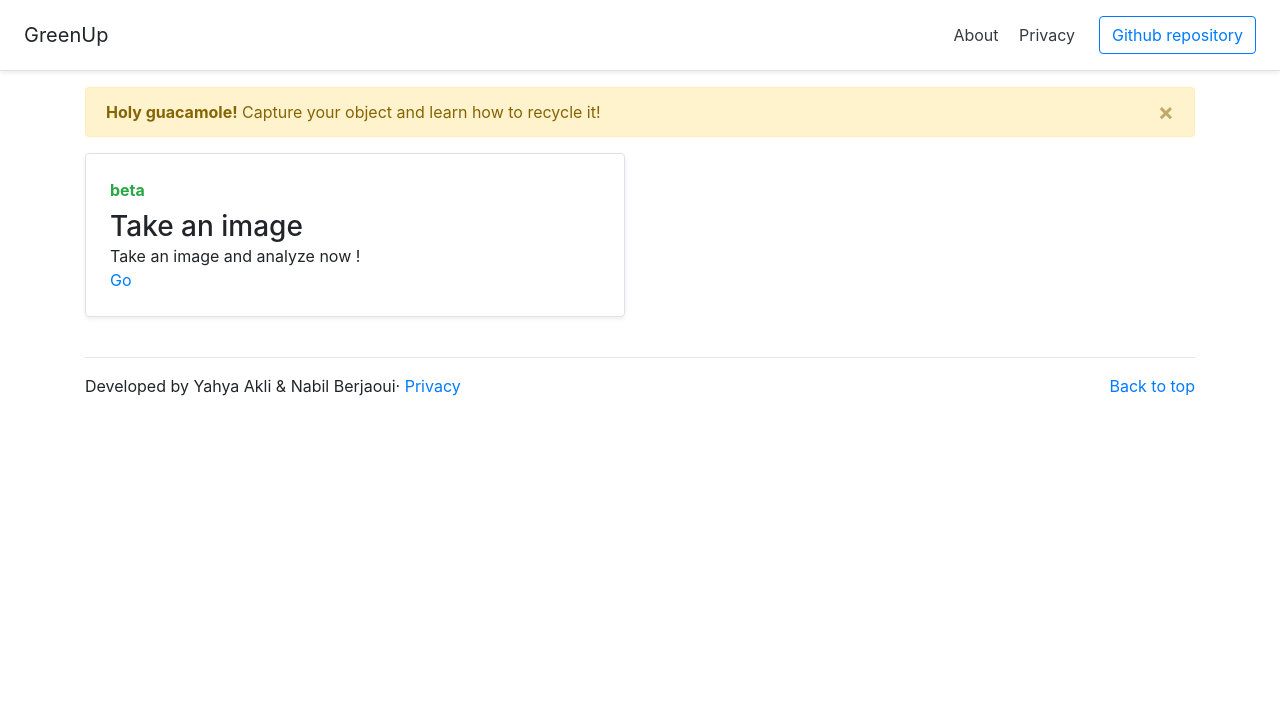
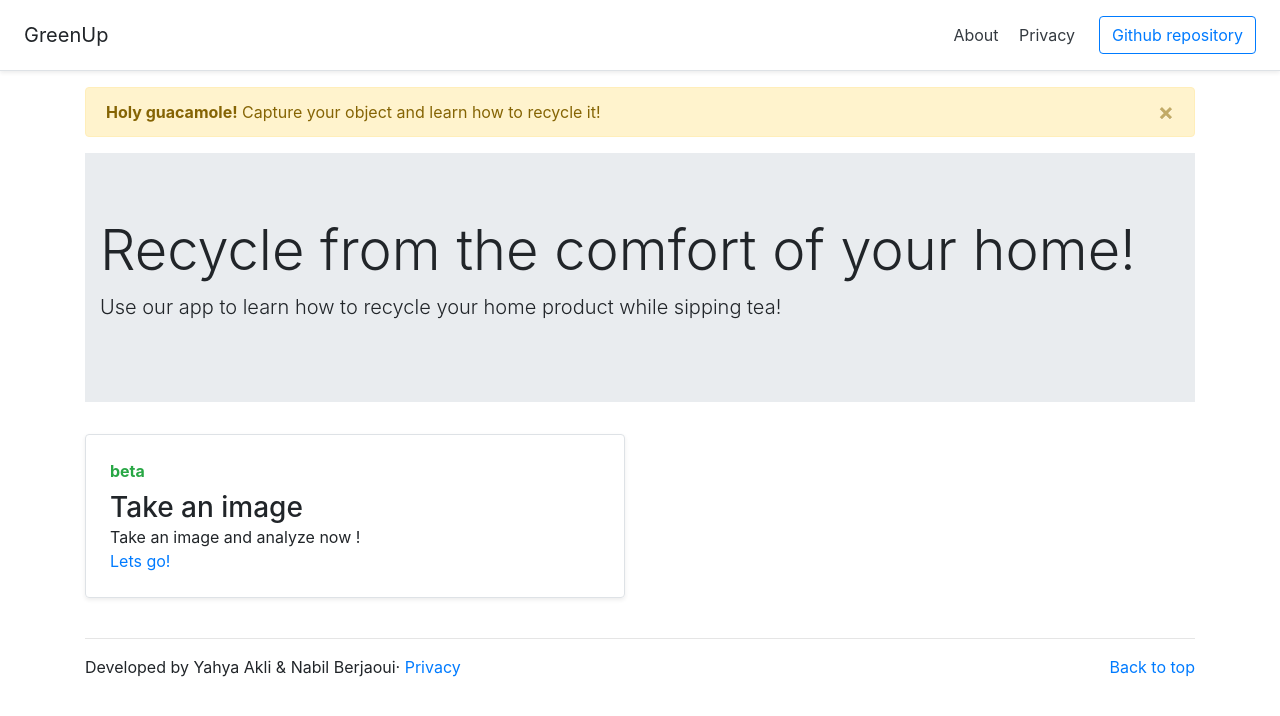
Before and after one commit to yahyaakli/spring2020hackathon, a Flask app: page / in a window 1280 px wide. Shown: the top 716 px of the page. Run offline with Flask 2, Linux system fonts and the light colour scheme; some libraries are stand-ins or nearby versions.

Commit message:
Fixing web title

```diff
--- a/src/templates/index.html
+++ b/src/templates/index.html
@@ -8,6 +8,12 @@
     <span aria-hidden="true">&times;</span>
   </button>
 </div>
+<div class="jumbotron jumbotron-fluid">
+  <div class="container">
+    <h1 class="display-4">Recycle from the comfort of your home!</h1>
+    <p class="lead">Use our app to learn how to recycle your home product while sipping tea!</p>
+  </div>
+</div>
 <div class="row mb-2">
 
     <div class="col-md-6">
@@ -16,7 +22,7 @@
           <strong class="d-inline-block mb-2 text-success">beta</strong>
           <h3 class="mb-0">Take an image</h3>
           <p class="mb-auto">Take an image and analyze now !</p>
-          <a href="/takepic" class="stretched-link">Go</a>
+          <a href="/takepic" class="stretched-link">Lets go!</a>
         </div>
 
       </div>
```
